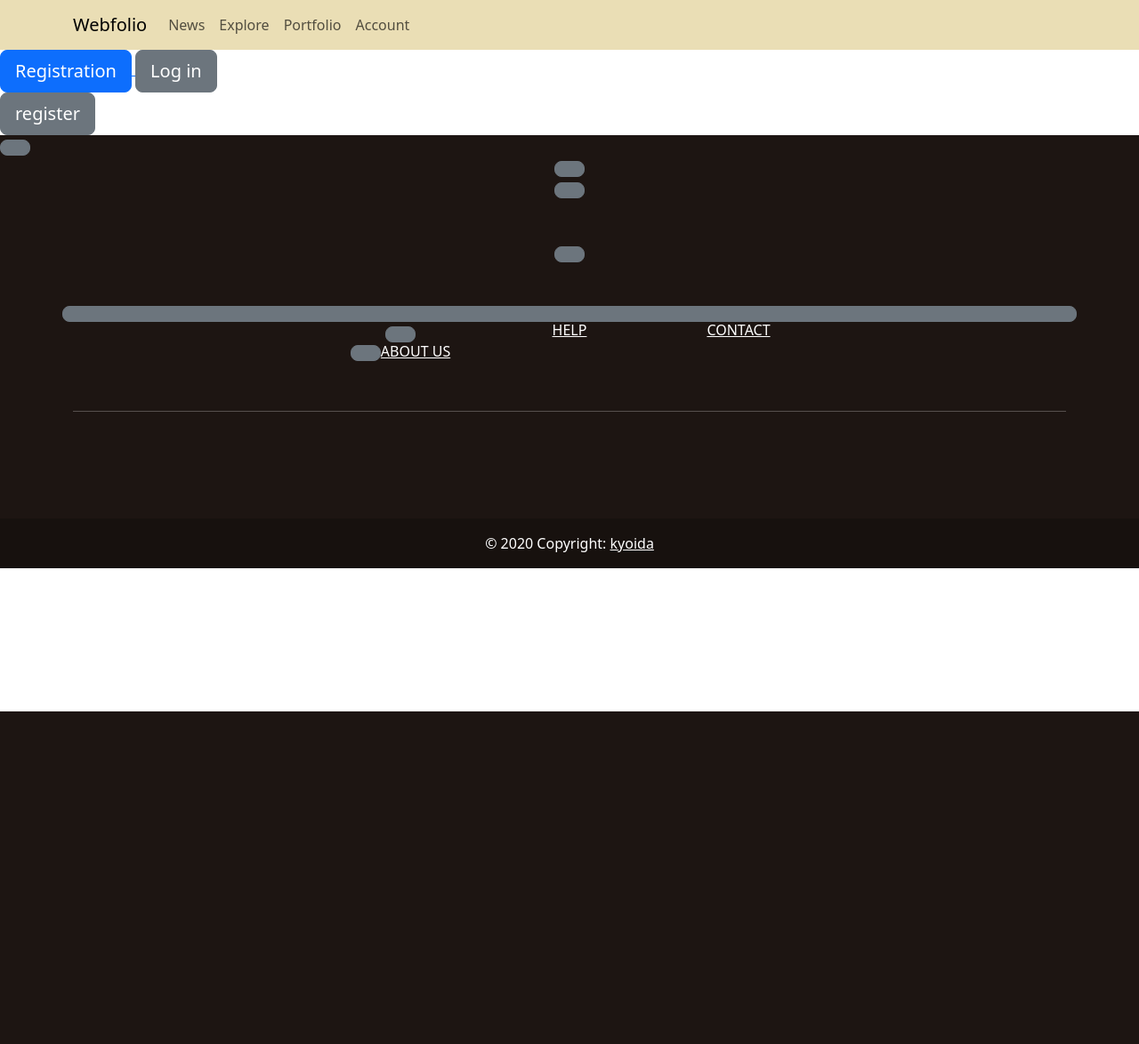
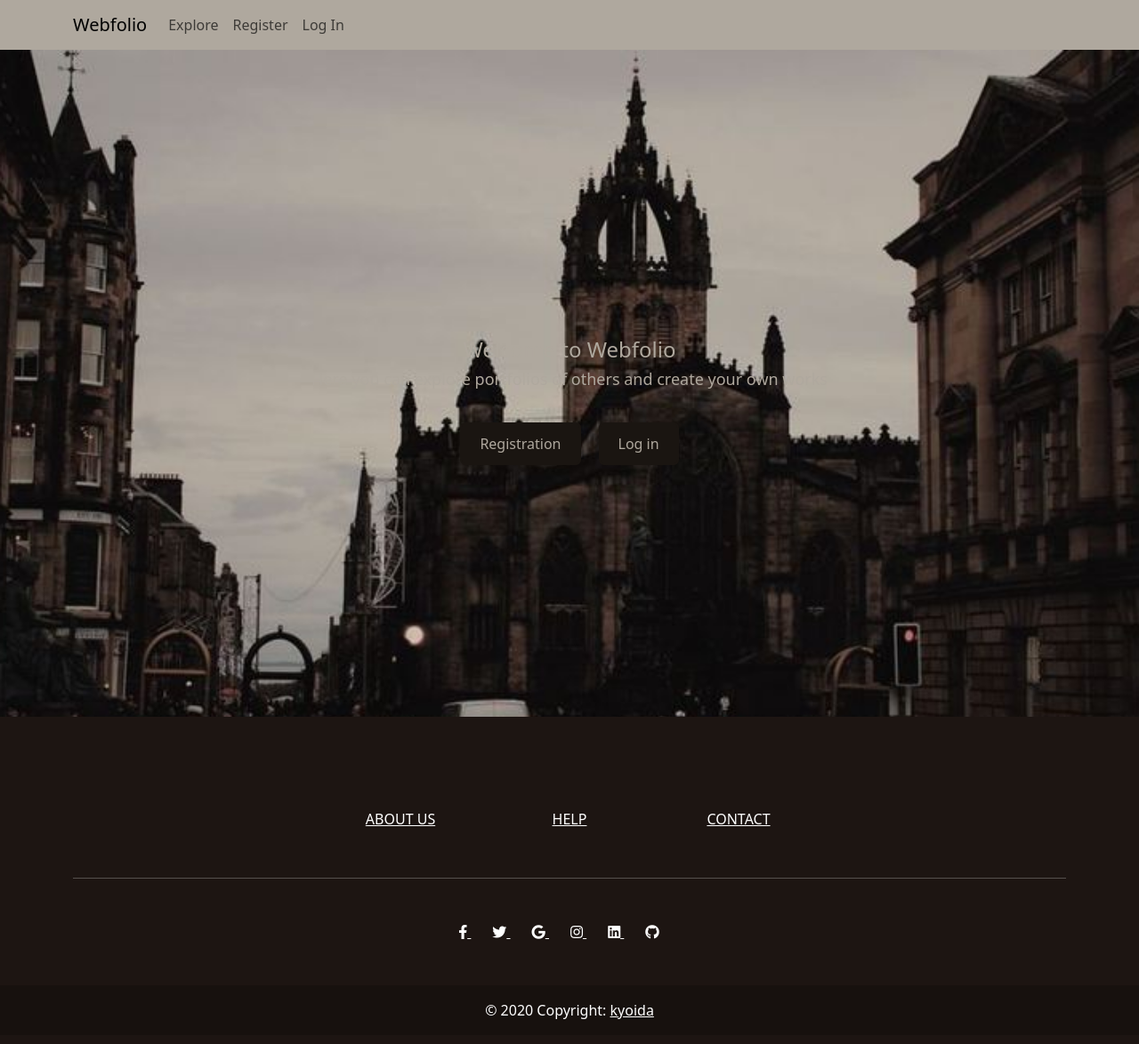
Before and after one commit to kyoida/vigilant-disco, a Flask app: page / in a window 1280 px wide. Shown: the whole page at 89% size. Before the commit the page ends 800 px from the top, so only its background shows below. Run offline with Flask 3, Linux system fonts and the light colour scheme; parts of the project's set-up code (start-up, migrations or seed data) failed here and were passed over.

Commit message:
lasy updates

```diff
--- a/app/app.py
+++ b/app/app.py
@@ -1,83 +1,107 @@
-from flask import Flask, render_template, request, redirect, url_for
-from database.models import User, Works, db
-from flask_app import app
+from flask import render_template, request, redirect, url_for, session
+from database.models import User, Work  # Assuming you've renamed Works to Work
+from flask_app import db, app
 from database.crud import add_user, add_work, delete_work, get_all_works, get_all_users
 
 
+# Main route
 @app.route('/')
 def index():
     return render_template('index.html')
 
 
-# Define route for registration
+# Registration route
 @app.route('/register', methods=['GET', 'POST'])
 def register():
     if request.method == 'POST':
-        # Get user input from the registration form
         login = request.form['login']
         name = request.form['name']
 
-        # Create a new User object and add it to the database
+        # Check if user already exists
+        existing_user = User.query.filter_by(login=login).first()
+        if existing_user:
+            # Handle user already exists
+            return render_template('registration.html', error='Login already exists')
+
         new_user = User(login=login, name=name)
         add_user(new_user)
 
-        # You can add additional logic, like session management, here
-        return redirect(url_for('login'))  # Redirect to login page after registration
+        # Log in the user by setting a session variable
+        session['user_id'] = new_user.id
+
+        return redirect(url_for('user_profile', user_id=new_user.id))
     return render_template('registration.html')
 
 
-# Define route for login
+# Log in route
 @app.route('/login', methods=['GET', 'POST'])
 def login():
     if request.method == 'POST':
-        # Check the user's credentials (you may want to implement authentication logic)
         login = request.form['login']
+        # Here you should check the user's password as well, which is not implemented in your current model
         user = User.query.filter_by(login=login).first()
         if user:
-            # You can add authentication logic here
-            # For example, set a session variable to identify the logged-in user
-            return redirect(url_for('user'))
+            # Log the user in by setting the user_id in the session
+            session['user_id'] = user.id
+            return redirect(url_for('index'))  # Redirect to the homepage or dashboard
         else:
-            # Handle invalid login
-            return render_template('login.html', error='Invalid login')
+            error = 'Invalid username'
+            return render_template('login.html', error=error)
+
     return render_template('login.html')
 
+# User profile route
+@app.route('/user/<int:user_id>', methods=['GET'])
+def user_profile(user_id):
+    user = User.query.get_or_404(user_id)
+    works = Work.query.filter_by(work_owner=user_id).all()
 
-# Define route for creating a work
-# @app.route('/create-work', methods=['GET', 'POST'])
-# def create_work():
-#     if request.method == 'POST':
-#         # Get user input from the work creation form
-#         work_title = request.form['work_title']
-#         work_text = request.form['work_text']
-#
-#         # Create a new Work object and add it to the database
-#         new_work = Works(work_title=work_title, work_text=work_text,
-#                          work_owner=1)  # Replace 1 with the actual user's ID
-#         add_work(new_work)
-#         return redirect(url_for('user'))
-#     return render_template('create_work.html')
-#
-#
-# # Define route for deleting a work
-# @app.route('/delete-work/<int:work_id>')
-# def delete_work(work_id):
-#     work = Works.query.get(work_id)
-#     if work:
-#         delete_work(work)
-#         return redirect(url_for('user'))
-#     else:
-#         # Handle work not found
-#         return redirect(url_for('user'))
-#
+    return render_template('user.html', user=user, works=works)
 
-# Define a route for the user profile
-@app.route('/user')
-def user():
-    # Retrieve the user's works and other user-specific information
+# Log out route
+@app.route('/logout')
+def logout():
+    session.pop('user_id', None)
+    return redirect(url_for('index'))
+
+
+# Explore route
+@app.route('/explore')
+def explore():
     works = get_all_works()
-    users = get_all_users()
-    return render_template('user.html', works=works, users=users)
+    return render_template('explore.html', works=works)
+
+
+# Create work route
+@app.route('/create-work', methods=['GET', 'POST'])
+def create_work():
+    if request.method == 'POST':
+        work_title = request.form['work_title']
+        work_text = request.form['work_text']
+
+        # You need to retrieve the user from the session
+        user_id = session.get('user_id')
+        if not user_id:
+            # Redirect to login if no user is logged in
+            return redirect(url_for('login'))
+
+        new_work = Work(work_title=work_title, work_text=work_text, work_owner=user_id)
+        add_work(new_work)
+
+        return redirect(url_for('user_profile', user_id=user_id))
+    return render_template('create_work.html')
+
+
+# Delete work route
+@app.route('/delete-work/<int:work_id>')
+def delete_work_route(work_id):
+    work = Work.query.get_or_404(work_id)
+    if session.get('user_id') != work.work_owner:
+        # Handle case where the logged-in user is not the owner of the work
+        return "Unauthorized", 403
+
+    delete_work(work)
+    return redirect(url_for('user_profile', user_id=session['user_id']))
 
 
 if __name__ == "__main__":
--- a/app/flask_app.py
+++ b/app/flask_app.py
@@ -2,13 +2,11 @@ from flask_sqlalchemy import SQLAlchemy
 from flask import Flask
 
 app = Flask(__name__)
-app.config['SQLALCHEMY_DATABASE_URI'] = r'sqlite:///C:\Users\anels\OneDrive\Рабочий стол\python\ass3\vigilant-disco\app\user.db'
-
+app.config[
+    'SQLALCHEMY_DATABASE_URI'] = r'sqlite:///C:\Users\anels\OneDrive\Рабочий стол\python\ass3\vigilant-disco\app\instance\users.db'
 db = SQLAlchemy(app)
 
 app.config['SECRET_KEY'] = "why do I need it"
 
-# Create an application context
 with app.app_context():
-    # Now you can perform database operations within the context
     db.create_all()
--- a/app/static/style.css
+++ b/app/static/style.css
@@ -1,4 +1,87 @@
-.navbar {
-    background-color: black;
-    color: white;
+body {
+    font-family: "Times New Roman";
 }
+
+.index-main {
+    text-align: center;
+    background-image: url("/static/img/background-3.jpeg");
+    background-size: cover;
+    background-repeat: no-repeat;
+    background-position: center;
+}
+
+.center-content {
+    display: flex;
+    flex-direction: column;
+    justify-content: center;
+    align-items: center;
+    min-height: 100vh;
+    background-size: 100% 100%;
+}
+
+.button-container {
+    display: flex;
+    justify-content: center;
+    align-items: center;
+    margin-top: 20px;
+}
+
+.button-container a {
+    margin: 0 10px;
+}
+
+.index-main h2,
+.index-main h4 {
+    color: #afa89e;
+}
+
+.index-main h2 {
+    font-size: 24px;
+}
+
+.index-main h4 {
+    font-size: 18px;
+}
+
+.index-main a {
+    text-decoration: none;
+    margin: 10px;
+}
+
+.index-main button {
+    background-color: #1a1511;
+    color: #afa89e;
+    border: 2px solid #1a1511;
+    padding: 10px 20px;
+    cursor: pointer;
+    transition: background-color 0.3s ease;
+}
+
+.index-main button:hover {
+    background-color: #afa89e;
+    color: #1a1511;
+    border-color: #afa89e;
+    }
+
+.footer {
+    margin-top: -50px;
+}
+
+.create-work-main {
+    text-align: center;
+    height: 400px;
+    display: flex;
+    flex-direction: column;
+    justify-content: center;
+    align-items: center;
+}
+
+.footer {
+    position: relative;
+    bottom: 0;
+    width: 100%;
+    background-color: #1a1511; /* Footer background color */
+    color: #afa89e; /* Footer text color */
+    text-align: center;
+    padding: 10px 0; /* Padding for top and bottom */
+}
--- a/app/templates/base.html
+++ b/app/templates/base.html
@@ -4,12 +4,11 @@
     <title>Webfolio {% block title %} {% endblock %}</title>
     <link rel="stylesheet" type="text/css" href="{{ url_for('static', filename='style.css') }}">
     <link href="https://cdn.jsdelivr.net/npm/bootstrap@5.3.2/dist/css/bootstrap.min.css" rel="stylesheet" integrity="sha384-T3c6CoIi6uLrA9TneNEoa7RxnatzjcDSCmG1MXxSR1GAsXEV/Dwwykc2MPK8M2HN" crossorigin="anonymous">
-{% block head %}
-{% endblock %}
+{% block head %}{% endblock %}
 </head>
 <body>
 
-  <nav class="navbar navbar-expand-lg" style="background-color: #eadeb5; color: #1d1512;">
+  <nav class="navbar navbar-expand-lg" style="background-color: #afa89e; color: #afa89e;">
   <div class="container">
     <a class="navbar-brand" href="#">Webfolio</a>
     <button class="navbar-toggler" type="button" data-bs-toggle="collapse" data-bs-target="#navbarNav" aria-controls="navbarNav" aria-expanded="false" aria-label="Toggle navigation">
@@ -18,18 +17,28 @@
     <div class="collapse navbar-collapse" id="navbarNav">
       <ul class="navbar-nav">
   <li class="nav-item">
-          <a class="nav-link" aria-current="page" href="#">News</a>
+    <a class="nav-link" href={{ url_for("explore") }}>Explore</a>
+  </li>
+  {% if not session.get('user_id') %}
+    <li class="nav-item">
+      <a class="nav-link" href={{ url_for("register") }}>Register</a>
     </li>
     <li class="nav-item">
-          <a class="nav-link" href="#">Explore</a>
+      <a class="nav-link" href={{ url_for("login") }}>Log In</a>
+    </li>
+  {% else %}
+    <li class="nav-item">
+      <a class="nav-link" href={{ url_for("user_profile", user_id=session.get('user_id')) }}>Portfolio</a>
     </li>
     <li class="nav-item">
-          <a class="nav-link" href="#">Portfolio</a>
+      <a class="nav-link" href={{ url_for("create_work") }}>Create</a>
     </li>
     <li class="nav-item">
-          <a class="nav-link" href="#">Account</a>
+      <a class="nav-link" href={{ url_for("logout") }}>Log Out</a>
     </li>
+  {% endif %}
 </ul>
+
     </div>
   </div>
 </nav>
@@ -99,6 +108,8 @@
   </footer>
 </div>
 
+<script src="https://cdn.jsdelivr.net/npm/bootstrap@5.3.2/dist/js/bootstrap.bundle.min.js"></script>
+<link href="https://cdnjs.cloudflare.com/ajax/libs/font-awesome/5.15.1/css/all.min.css" rel="stylesheet">
 
 </body>
 </html>
--- a/app/templates/index.html
+++ b/app/templates/index.html
@@ -1,19 +1,19 @@
 {% extends "base.html" %}
 {% block title %} Main {% endblock %}
-
-{% block head %}
-
- <link href="https://cdn.jsdelivr.net/npm/bootstrap@5.3.2/dist/css/bootstrap.min.css" rel="stylesheet" integrity="sha384-T3c6CoIi6uLrA9TneNEoa7RxnatzjcDSCmG1MXxSR1GAsXEV/Dwwykc2MPK8M2HN" crossorigin="anonymous">
-
+{% block head %} {% endblock %}
+{% block body %}
+    <div class="index-main">
+        <div class="center-content">
+            <h2>Welcome to Webfolio</h2>
+            <h4>Here you can explore portfolios of others and create your own works</h4>
+            <div class="button-container">
+                <a href="{{ url_for('register') }}">
+                    <button type="button" class="btn btn-primary">Registration</button>
+                </a>
+                <a href="{{ url_for('login') }}">
+                    <button type="button" class="btn btn-secondary">Log in</button>
+                </a>
+            </div>
+        </div>
+    </div>
 {% endblock %}
-
-{% block body %}
-<div class = "kchao">
-
-<a href={{url_for("/register")}}><button type="button" class="btn btn-primary btn-lg">Registration</button>
-<a href={{url_for("/login")}}<button type="button" class="btn btn-secondary btn-lg">Log in</button>
-
-</div>
-
-register
-{% endblock %}
```
Also changed, not shown: app/database/crud.py (+6 -12 lines), app/database/models.py (+6 -5 lines), app/templates/create_work.html (added, +34 -0 lines), app/templates/login.html (+29 -23 lines), app/templates/registration.html (+18 -7 lines), app/templates/users.html (+30 -8 lines), app/templates/works.html (+33 -0 lines), app/instance/user.db (deleted), app/instance/users.db (added), app/static/img/backgroud_2.jpeg (added), app/static/img/background-3.jpeg (added), app/static/img/background.jpeg (added), app/static/img/img.jpeg (added), app/static/img/img_2jpg.jpg (added), 1 more files. Lines whose indentation alone changed are shown as unchanged.
